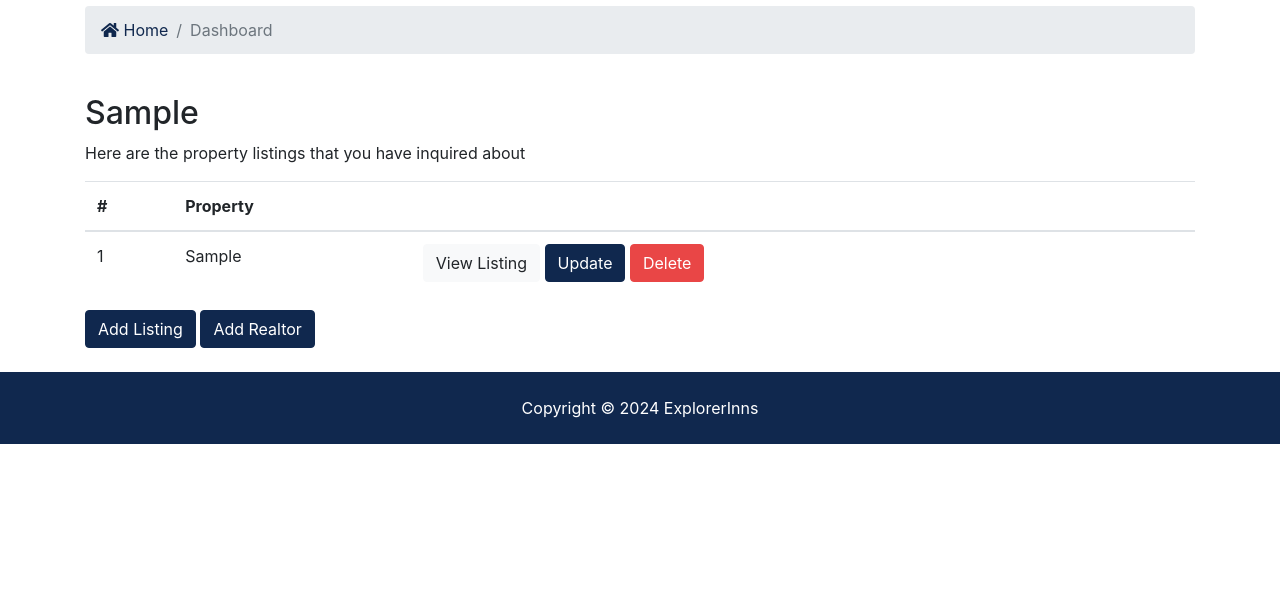
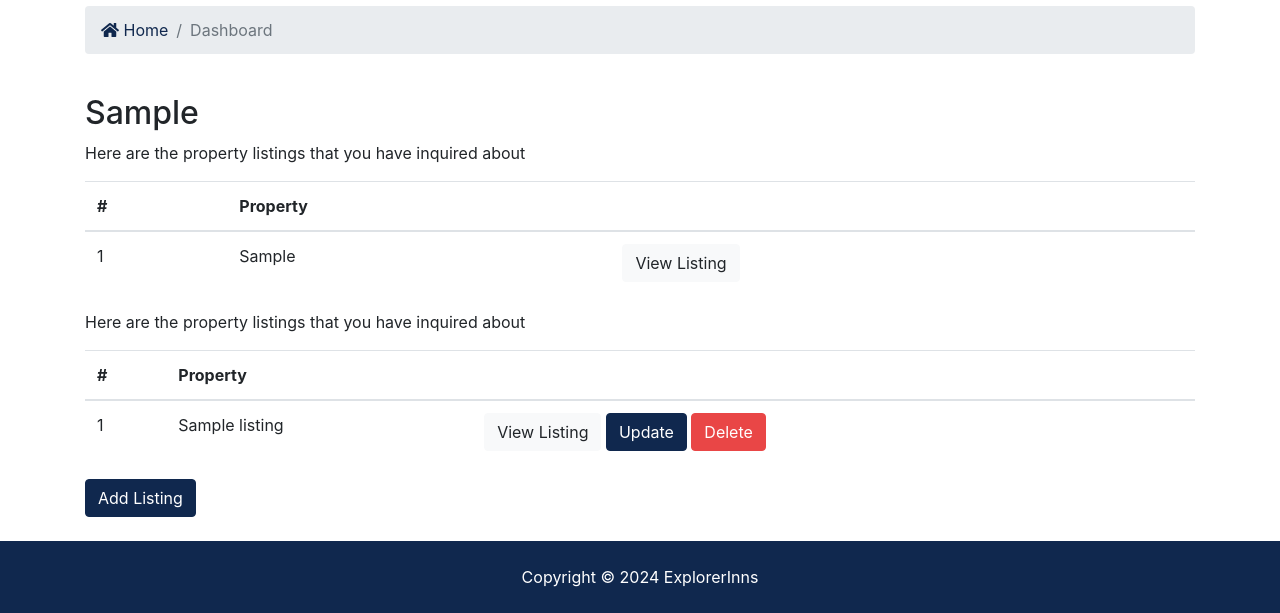
Before and after one commit to Ashking1956/ExplorerInns, a Django app: page /dashboard/ in a window 1280 px wide. Shown: the part 283-896 px from the top of the page. Before the commit the page ends 727 px from the top, so only its background shows below. Run offline with Django 4.2, Linux system fonts and the light colour scheme; a user stored in the database is signed in; tables that the repository leaves empty hold one stand-in row (values such as "Sample post"); some libraries are stand-ins or nearby versions.

Commit message:
Completed the Realtor Feature with CRUD Operators on listings!

```diff
--- a/main/models.py
+++ b/main/models.py
@@ -4,6 +4,12 @@ from django.db import models
 # Create your models here.
 # Realtor model
 
+# first_name = request.POST['first_name']
+# last_name = request.POST['last_name']
+# username = request.POST['username']
+# email = request.POST['email']
+# password = request.POST['password']
+# password2 = request.POST['password2']
 
 class Realtor(models.Model):
     name = models.CharField(max_length=200)
--- a/main/templates/dashboard.html
+++ b/main/templates/dashboard.html
@@ -1,4 +1,8 @@
-{% extends "base.html" %} {% block title %} Dashboard {% endblock title %} {% block content %}
+{% extends "base.html" %}
+
+{% block title %} Dashboard {% endblock title %}
+
+{% block content %}
 <section id="showcase-inner" class="py-5 text-white">
   <div class="container">
     <div class="row text-center">
@@ -45,21 +49,34 @@
               <td>{{ contact.id }}</td>
               <td>{{ contact.listing }}</td>
               <td>
-                <a
-                  class="btn btn-light"
-                  href="{% url 'listing' contact.listing_id %}"
-                  >View Listing</a
-                >
-                <a
-                  class="btn btn-primary"
-                  href="{% url 'update_listing' contact.listing_id %}"
-                  >Update</a
-                >
-                <a
-                  class="btn btn-danger"
-                  href="{% url 'delete_listing' contact.listing_id %}"
-                  >Delete</a
-                >
+                <a class="btn btn-light" href="{% url 'listing' contact.listing_id %}">View Listing</a>
+              </td>
+            </tr>
+            {% endfor %}
+          </tbody>
+        </table>
+        {% else %}
+        <p>You have not posted about any properties yet</p>
+        {% endif %}
+        {% if user_listings %}
+        <p>Here are the property listings that you have inquired about</p>
+        <table class="table">
+          <thead>
+            <tr>
+              <th scope="col">#</th>
+              <th scope="col">Property</th>
+              <th></th>
+            </tr>
+          </thead>
+          <tbody>
+            {% for listing in user_listings %}
+            <tr>
+              <td>{{ listing.id }}</td>
+              <td>{{ listing.title }}</td>
+              <td>
+                <a class="btn btn-light" href="{% url 'listing' listing.id %}">View Listing</a>
+                <a class="btn btn-primary" href="{% url 'update_listing' listing.id %}">Update</a>
+                <a class="btn btn-danger" href="{% url 'delete_listing' listing.id %}">Delete</a>
               </td>
             </tr>
             {% endfor %}
@@ -69,7 +86,9 @@
         <p>You have not inquired about any properties yet</p>
         {% endif %}
         <a href="{% url 'add_listing' %}" class="btn btn-primary">Add Listing</a>
-        <a href="{% url 'add_realtor' %}" class="btn btn-primary">Add Realtor</a>
+        {% if show_add_realtor %}
+          <a href="{% url 'add_realtor' %}" class="btn btn-primary">Add Realtor</a>
+        {% endif %}
       </div>
     </div>
   </div>
--- a/main/urls.py
+++ b/main/urls.py
@@ -20,5 +20,4 @@ urlpatterns = [
     path('realtor/add/', views.add_realtor, name='add_realtor'),
     path('realtor/<int:pk>/update/', views.update_realtor, name='update_realtor'),
     path('realtor/<int:pk>/delete/', views.delete_realtor, name='delete_realtor'),
-    path('realtors/', views.realtor_list, name='realtor_list'),
 ]
--- a/main/views.py
+++ b/main/views.py
@@ -215,13 +215,19 @@ def logout(request):
 
 @login_required
 def dashboard(request):
-    user_contacts = Contact.objects.order_by('-contact_date').filter(user_id=request.user.id)
+    show_add_realtor = not Realtor.objects.filter(
+        email=request.user.email).exists()
+    user_contacts = Contact.objects.order_by(
+        '-contact_date').filter(user_id=request.user.id)
+    user_listings = Listing.objects.filter(
+        realtor=get_object_or_404(Realtor, email=request.user.email))
     context = {
         'contacts': user_contacts,
-        'user': request.user
+        'user': request.user,
+        'show_add_realtor': show_add_realtor,
+        'user_listings' : user_listings
     }
     return render(request, 'dashboard.html', context)
-
 
 
 def contact(request):
@@ -259,6 +265,7 @@ def contact(request):
     # Make sure 'listing_index' is a valid URL name
     return redirect(listing_index)
 
+
 @login_required
 def add_listing(request):
     if request.method == 'POST':
@@ -274,6 +281,7 @@ def add_listing(request):
         'form': form
     }
     return render(request, '_addListing.html', context)
+
 
 @login_required
 def update_listing(request, listing_id):
@@ -292,6 +300,7 @@ def update_listing(request, listing_id):
         'listing': listing
     }
     return render(request, 'update_listing.html', context)
+
 
 @login_required
 def delete_listing(request, listing_id):
@@ -312,13 +321,18 @@ def add_realtor(request):
     if request.method == 'POST':
         form = RealtorForm(request.POST, request.FILES)
         if form.is_valid():
+            if Realtor.objects.filter(email=form.cleaned_data['email']).exists():
+                messages.info(
+                    request, "Realtor with this email / name already exists.")
+                return redirect('dashboard')
             realtor = form.save(commit=False)
-            # Optionally set user or other fields
             realtor.save()
             return redirect('dashboard')  # Redirect to a list or detail view
     else:
         form = RealtorForm()
-    return render(request, 'add_realtor.html', {'form': form})
+    context = {'form': form}
+    return render(request, 'add_realtor.html', context)
+
 
 @login_required
 def update_realtor(request, pk):
@@ -327,10 +341,12 @@ def update_realtor(request, pk):
         form = RealtorForm(request.POST, request.FILES, instance=realtor)
         if form.is_valid():
             form.save()
-            return redirect('realtor_detail', pk=realtor.pk)  # Redirect to detail view
+            # Redirect to detail view
+            return redirect('realtor_detail', pk=realtor.pk)
     else:
         form = RealtorForm(instance=realtor)
     return render(request, 'update_realtor.html', {'form': form})
+
 
 @login_required
 def delete_realtor(request, pk):
@@ -339,8 +355,3 @@ def delete_realtor(request, pk):
         realtor.delete()
         return redirect('realtor_list')  # Redirect to a list view
     return render(request, 'delete_realtor.html', {'realtor': realtor})
-
-@login_required
-def realtor_list(request):
-    realtors = Realtor.objects.all()
-    return render(request, 'realtor_list.html', {'realtors': realtors})
```
